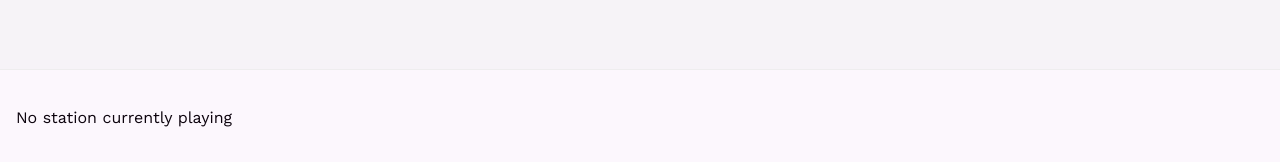
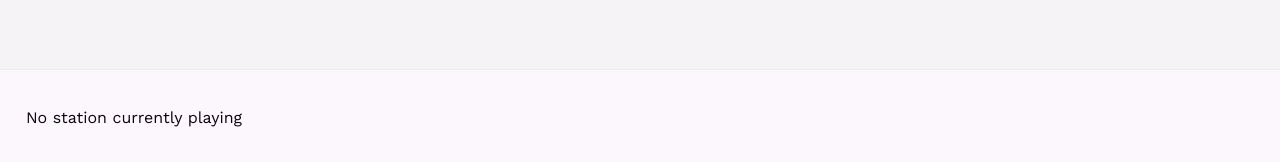
Before and after one commit to Rich1997/radioso, a React (Vite) app: page / in a window 1280 px wide. Shown: the part 635-797 px from the top of the page. Built offline with nearby package versions, Linux system fonts and the light colour scheme; no server answers.

Commit message:
UI tweak

```diff
--- a/src/components/NowPlaying.tsx
+++ b/src/components/NowPlaying.tsx
@@ -15,7 +15,7 @@ export const NowPlaying: React.FC = () => {
 
     if (!currentStation) {
         return (
-            <div className="flex items-center py-4 h-full">
+            <div className="flex items-center py-4 h-full px-2.5">
                 <PaddedContainer padding="4">No station currently playing</PaddedContainer>
             </div>
         );
```
